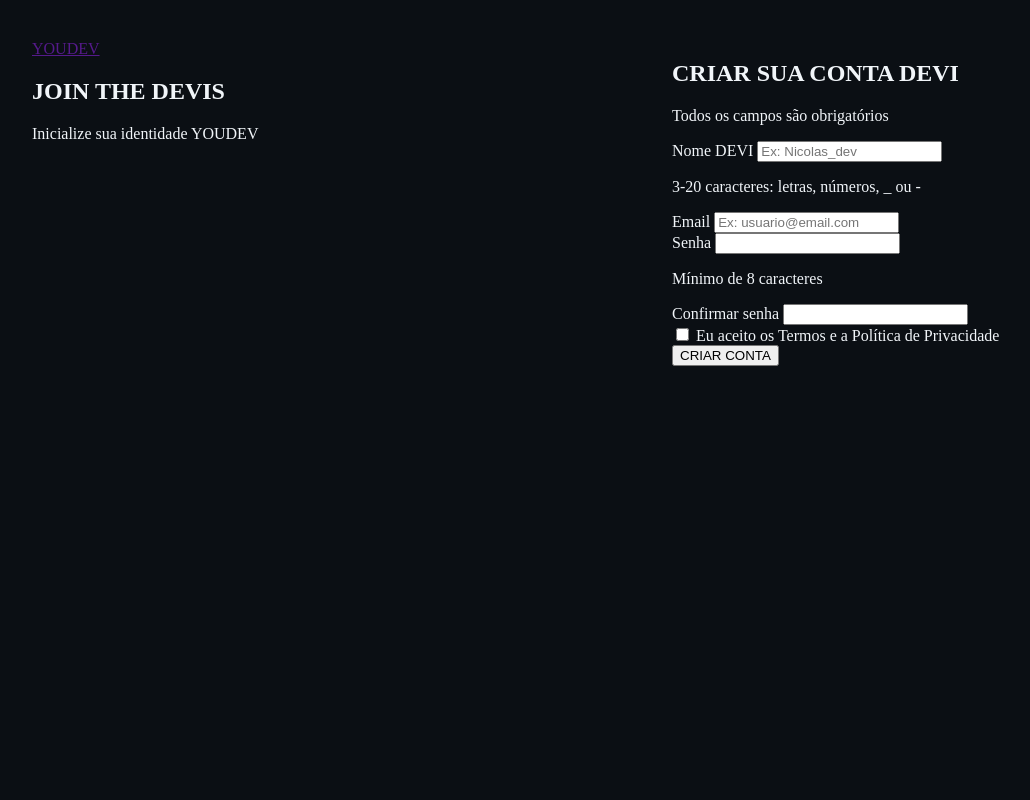
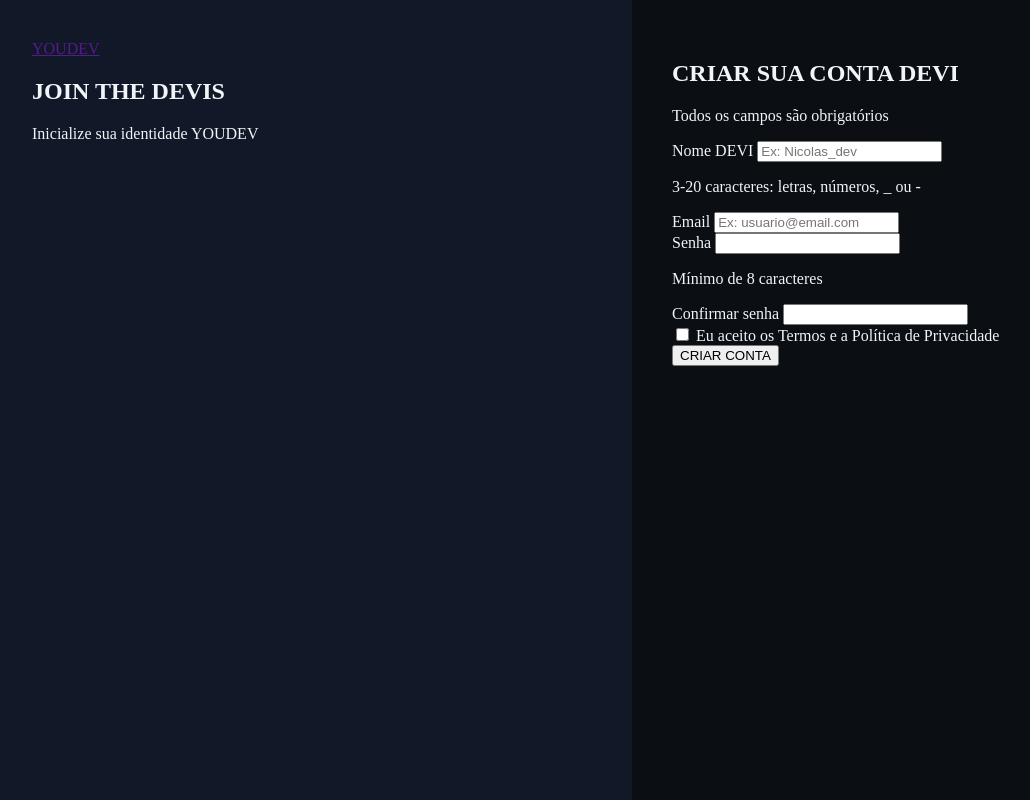
Before and after one commit to NicolasGoulart18/gamer-sign-up-form, a plain HTML site: page index.html in a window 1280 px wide. Shown: the whole page, without its empty margins (8-1038 px from the left). Drawn offline with Linux system fonts and the light colour scheme.

Commit message:
hero background

```diff
--- a/style.css
+++ b/style.css
@@ -22,3 +22,8 @@ body {
   width: 50%;
   padding: 40px;
 }
+
+.hero{
+  background: #111827;
+
+}
```
